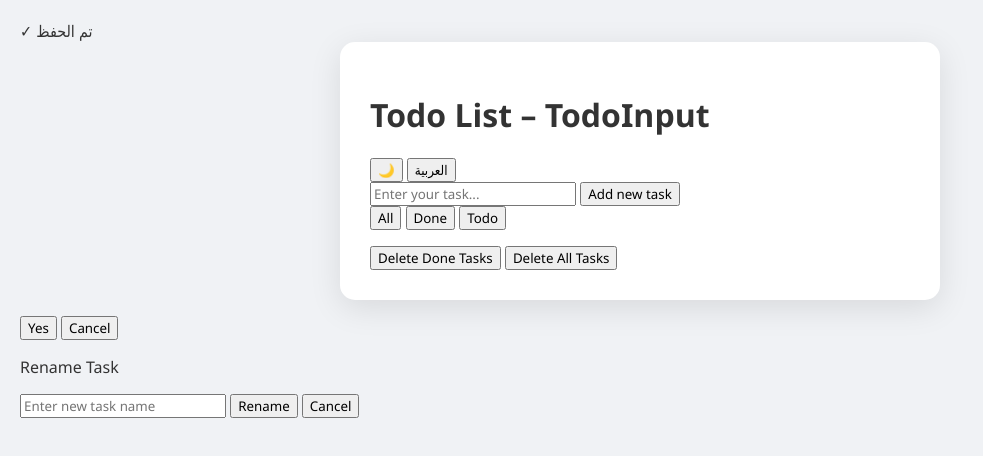
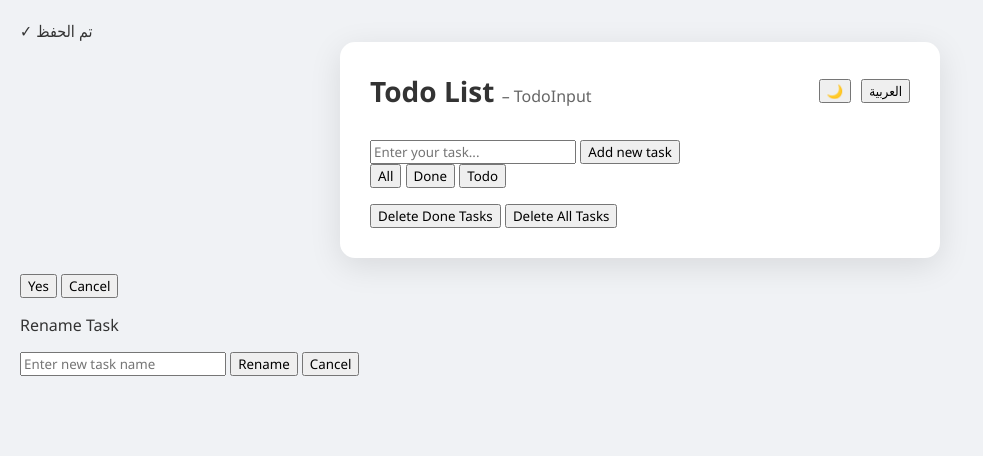
Before and after one commit to m-zyoud/web_js, a plain HTML site: page index.html in a window 1280 px wide. Shown: the whole page, without its empty margins (0-983 px from the left). Drawn offline with Linux system fonts and the light colour scheme.

Commit message:
add css to headers

```diff
--- a/style.css
+++ b/style.css
@@ -50,3 +50,30 @@ body {
     border-radius: 15px;
     box-shadow: 0 8px 32px var(--shadow);
 }
+
+.header {
+    display: flex;
+    justify-content: space-between;
+    align-items: center;
+    margin-bottom: 30px;
+    flex-wrap: wrap;
+    gap: 15px;
+}
+
+h1 {
+    color: var(--text-color);
+    margin: 0;
+    font-size: 28px;
+}
+
+.sub-title {
+    font-size: 16px;
+    color: var(--text-muted);
+    font-weight: normal;
+}
+
+.controls {
+    display: flex;
+    gap: 10px;
+    align-items: center;
+}
```
